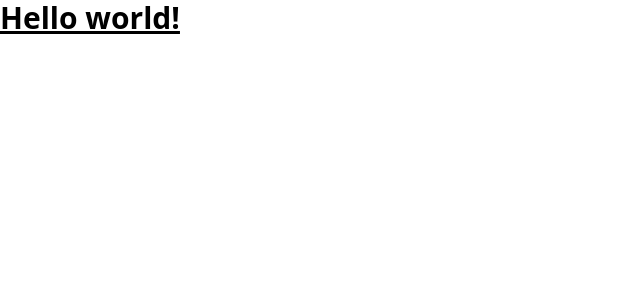
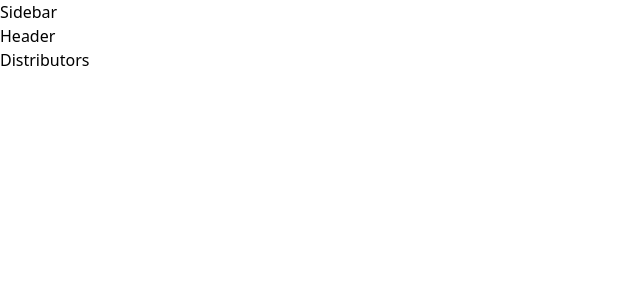
Before and after one commit to mwororokevin/smallbusinessmngtapp, a React (Create React App) app in the folder management-ui/: page /distributors in a window 1280 px wide. Shown: the top 300 px of the page, without its empty margins (0-640 px from the left). Built offline with nearby package versions, Linux system fonts and the light colour scheme.

Commit message:
Add the Layout, Dashboard, Distributors, Orders, Packaging, Products, Suppliers and Users components.

```diff
--- a/management-ui/src/App.jsx
+++ b/management-ui/src/App.jsx
@@ -1,11 +1,28 @@
+import { BrowserRouter as Router, Routes, Route } from "react-router-dom"
+import Layout from "./components/shared/Layout";
+import Dashboard from "./components/Dashboard";
+import Orders from "./components/Orders";
+import Products from "./components/Products";
+import Distributors from "./components/Distributors";
+import Suppliers from "./components/Suppliers";
+import Packaging from "./components/Packaging";
+import Users from "./components/Users";
 
 function App() {
   return (
-    <div className="App">
-      <h1 className="text-3xl font-bold underline">
-        Hello world!
-      </h1>
-    </div>
+    <Router>
+      <Routes>
+        <Route path="/" element={<Layout />}>
+          <Route index element={<Dashboard />} />
+          <Route path="orders" element={<Orders />} />
+          <Route path="products" element={<Products />} />
+          <Route path="distributors" element={<Distributors />} />
+          <Route path="suppliers" element={<Suppliers />} />
+          <Route path="packaging" element={<Packaging />} />
+          <Route path="users" element={<Users />} />
+        </Route>
+      </Routes>
+    </Router>
   );
 }
 
--- /dev/null
+++ b/management-ui/src/components/Dashboard.jsx
@@ -0,0 +1,7 @@
+import React from 'react'
+
+export default function Dashboard() {
+  return (
+    <div>Dashboard</div>
+  )
+}
--- /dev/null
+++ b/management-ui/src/components/Distributors.jsx
@@ -0,0 +1,7 @@
+import React from 'react'
+
+export default function Distributors() {
+  return (
+    <div>Distributors</div>
+  )
+}
--- /dev/null
+++ b/management-ui/src/components/Orders.jsx
@@ -0,0 +1,7 @@
+import React from 'react'
+
+export default function Orders() {
+  return (
+    <div>Orders</div>
+  )
+}
--- /dev/null
+++ b/management-ui/src/components/Packaging.jsx
@@ -0,0 +1,7 @@
+import React from 'react'
+
+export default function Packaging() {
+  return (
+    <div>Packaging</div>
+  )
+}
--- /dev/null
+++ b/management-ui/src/components/Products.jsx
@@ -0,0 +1,7 @@
+import React from 'react'
+
+export default function Products() {
+  return (
+    <div>Products</div>
+  )
+}
--- /dev/null
+++ b/management-ui/src/components/Suppliers.jsx
@@ -0,0 +1,7 @@
+import React from 'react'
+
+export default function Suppliers() {
+  return (
+    <div>Suppliers</div>
+  )
+}
--- /dev/null
+++ b/management-ui/src/components/Users.jsx
@@ -0,0 +1,7 @@
+import React from 'react'
+
+export default function Users() {
+  return (
+    <div>Users</div>
+  )
+}
--- /dev/null
+++ b/management-ui/src/components/shared/Layout.jsx
@@ -0,0 +1,12 @@
+import React from 'react'
+import { Outlet } from 'react-router-dom'
+
+export default function Layout() {
+  return (
+    <div>
+      <div>Sidebar</div>
+      <div>Header</div>
+      <div>{<Outlet />}</div>
+    </div>
+  )
+}
```
